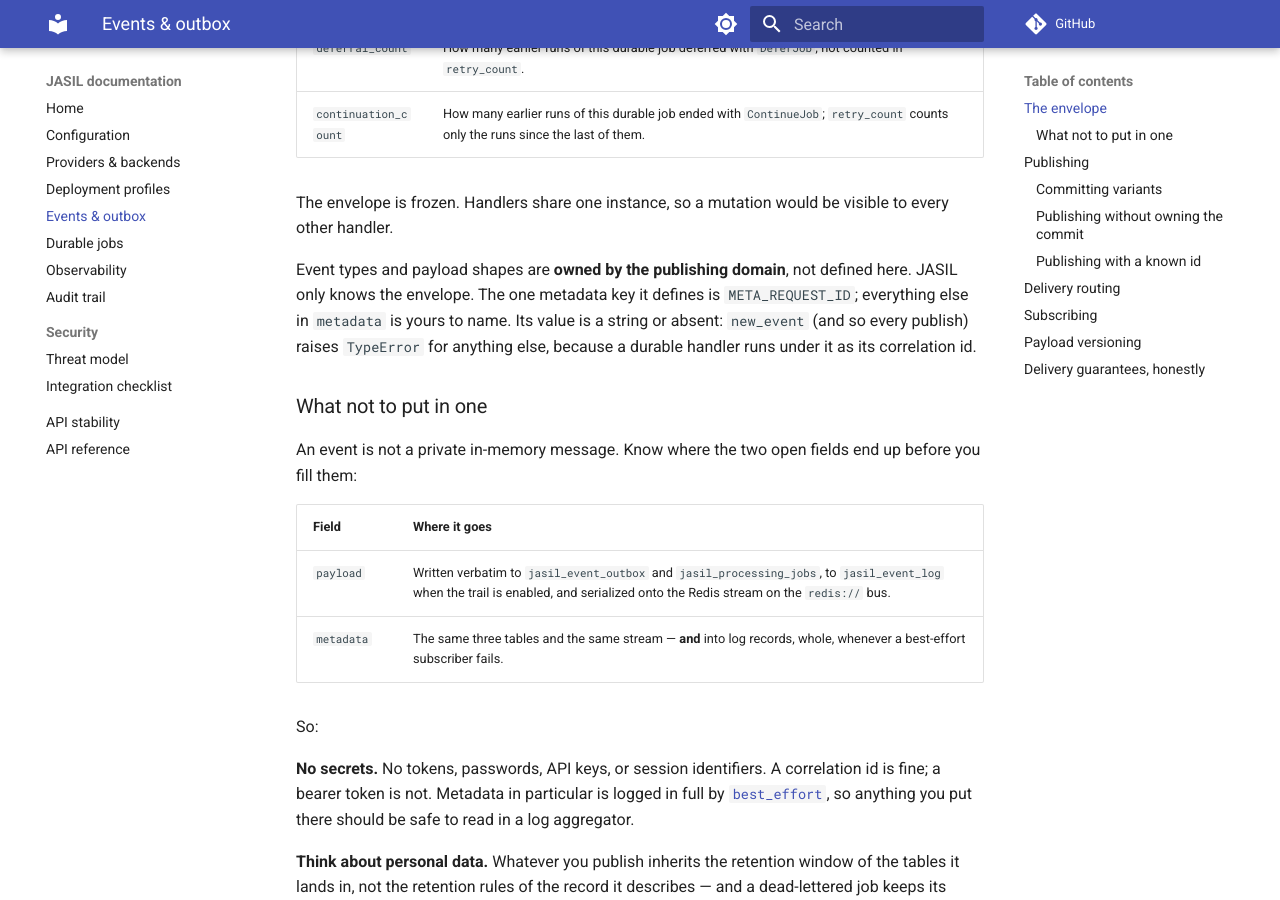
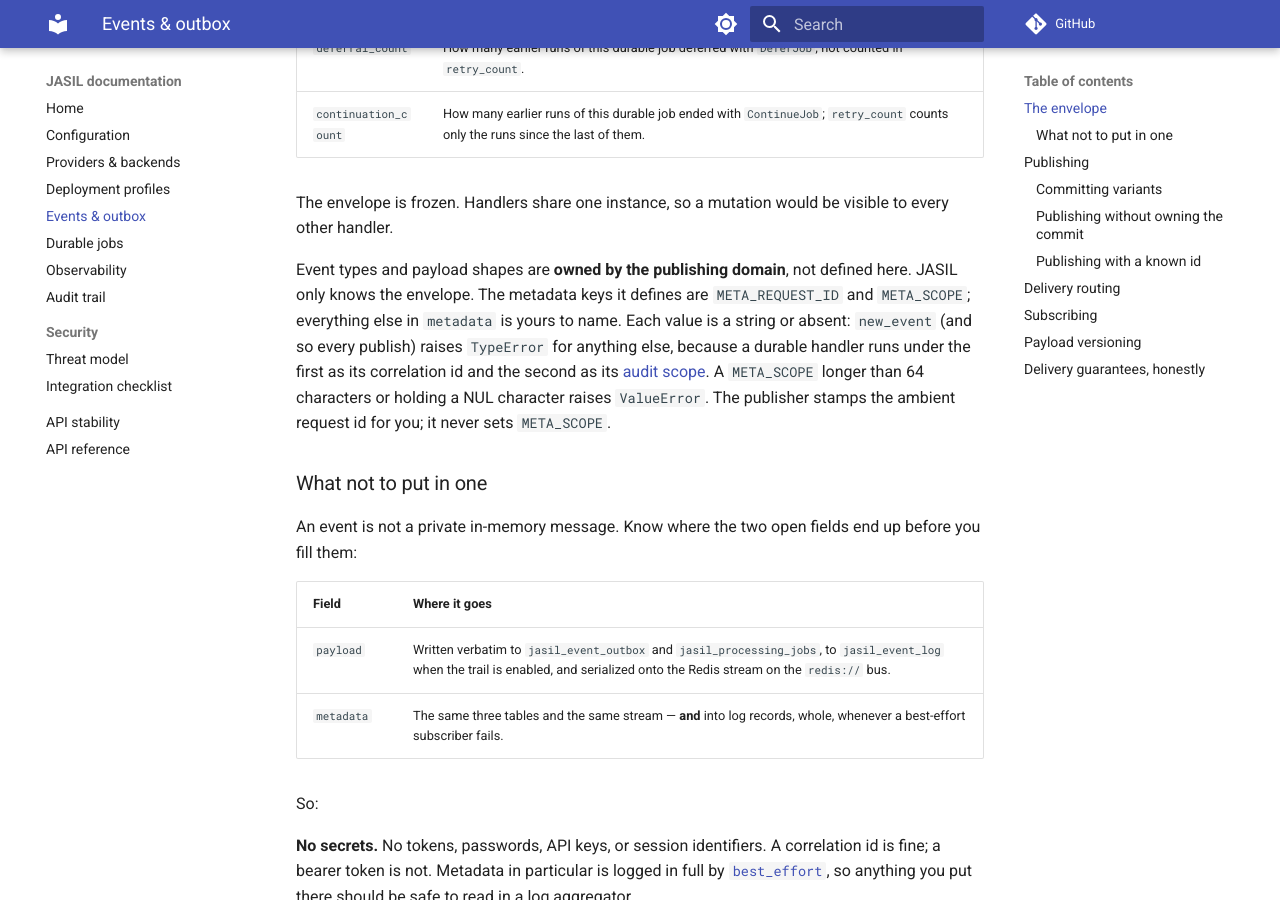
Before and after one commit to endurain-project/jasil, an MkDocs documentation site: the page built from docs/events-and-outbox.md, in a window 1280 px wide and 900 px high, scrolled down 1002 px. Built offline with MkDocs 1.6.1 and Material for MkDocs 9.7.7, drawn with Linux system fonts in a browser that asks for light colours; comment, search, counter and statistics services are not loaded.

Commit message:
feat(events): let a durable handler take its audit scope from the event
jasil.events.META_SCOPE ("scope") is a standard metadata key, like
META_REQUEST_ID. The durable-job runner copies it into the handler's
AuditContext.scope, so audit rows a handler stages carry the scope of
the work that queued it. new_event, and so every publish, refuses a
value an audit row could not store (not a string, over 64 characters,
or holding a NUL character), so a bad value fails the publish instead
of every attempt of the job. The publisher does not set the key.

An event that already carries a "scope" metadata key must now meet
those rules, and its value reaches the handler's audit rows.

Closes #39

Co-Authored-By: Claude Opus 5.5 <noreply@anthropic.com>

```diff
--- a/docs/events-and-outbox.md
+++ b/docs/events-and-outbox.md
@@ -34,10 +34,14 @@ The envelope is frozen. Handlers share one instance, so a mutation would be
 visible to every other handler.
 
 Event types and payload shapes are **owned by the publishing domain**, not
-defined here. JASIL only knows the envelope. The one metadata key it defines is
-`META_REQUEST_ID`; everything else in `metadata` is yours to name. Its value is
-a string or absent: `new_event` (and so every publish) raises `TypeError` for
-anything else, because a durable handler runs under it as its correlation id.
+defined here. JASIL only knows the envelope. The metadata keys it defines are
+`META_REQUEST_ID` and `META_SCOPE`; everything else in `metadata` is yours to
+name. Each value is a string or absent: `new_event` (and so every publish)
+raises `TypeError` for anything else, because a durable handler runs under the
+first as its correlation id and the second as its [audit scope](audit.md#scope).
+A `META_SCOPE` longer than 64 characters or holding a NUL character raises
+`ValueError`. The publisher stamps the ambient request id for you; it never sets
+`META_SCOPE`.
 
 ### What not to put in one
 
```
Also changed, not shown: CHANGELOG.md (+2 -0 lines), docs/api-stability.md (+1 -1 lines), docs/audit.md (+6 -0 lines), docs/durable-jobs.md (+4 -3 lines), 4 other files.
